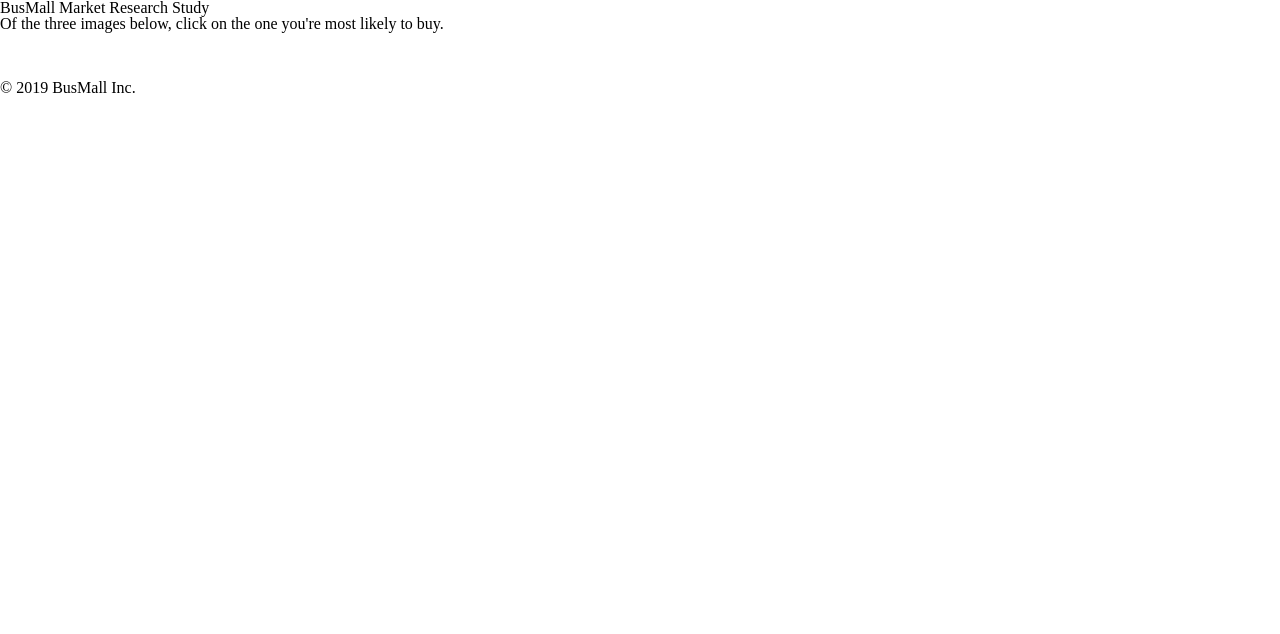
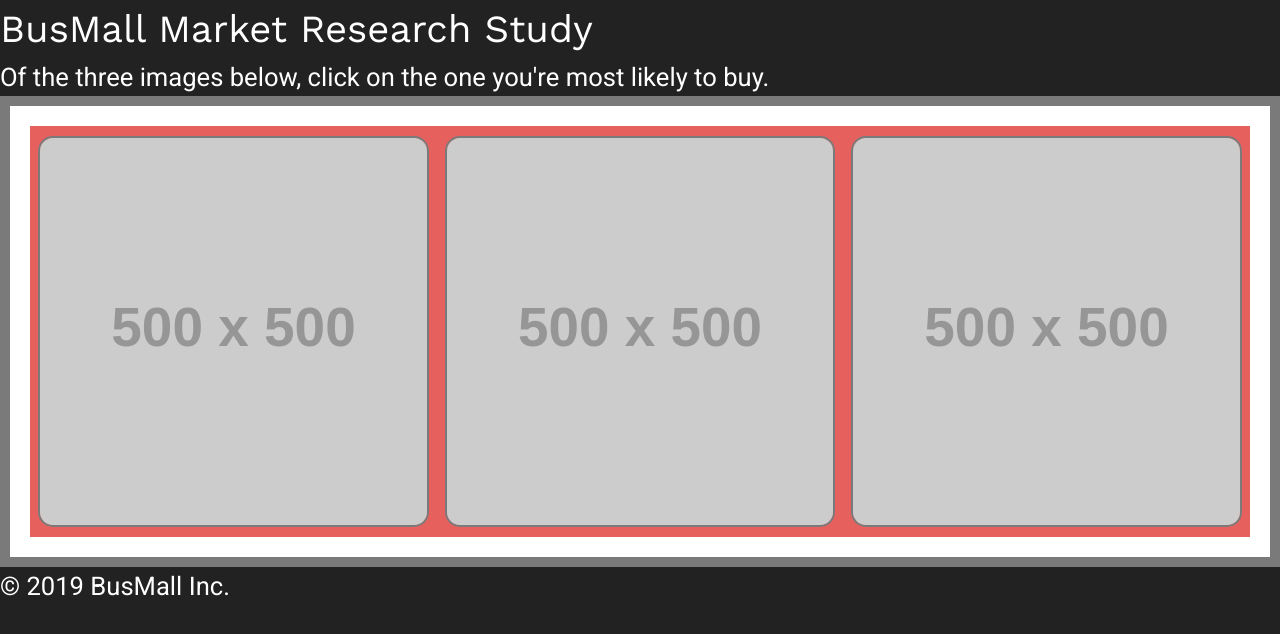
Before and after one commit to BillyBunn/busmall, a plain HTML site: page index.html in a window 1280 px wide. Drawn offline with nearby package versions, Linux system fonts and the light colour scheme; files that its build step writes are made by us from their sources; placeholder pictures from the web are drawn by us.

Commit message:
adds basic style

```diff
--- a/css/style.css
+++ b/css/style.css
@@ -0,0 +1,69 @@
+/*
+font-family: 'Work Sans', sans-serif;
+font-family: 'Roboto', sans-serif;
+
+COLORS
+white:  #ffffff
+black:  #222222
+grey:   #7A7A7A
+red:    #E6615E
+
+
+
+*/
+
+html, body {
+    height: 100%;
+    background: #222222;
+    color: #ffffff;
+}
+
+body {
+    font-family: 'Roboto', sans-serif;
+    line-height: 1.5;
+    font-size: 2vw;
+}
+
+h1 {
+    font-family: 'Work Sans', sans-serif;
+    font-size: 3vw;
+}
+
+section {
+    background: #7A7A7A;
+    padding: 10px;
+}
+
+section ul {
+    background: #ffffff;
+    padding: 20px;
+    display: flex;
+    flex-direction: row;
+    justify-content: center;
+    align-items: center;
+    min-width: 0;
+}
+
+section li {
+    background: #E6615E;
+    display: flex;
+    justify-content: center;
+    align-items: center;
+    padding: 10px 10px;
+
+}
+
+section img {
+    width: 450px;
+    max-width: 100%;
+    max-height: 450px;
+    /* padding: 5px; */
+    border: 2px solid #7A7A7A;
+    border-radius: 15px;
+    transition: 350ms;
+}
+
+section img:hover {
+    filter: grayscale(100%) blur(2px);
+    cursor: pointer;
+}
--- a/index.html
+++ b/index.html
@@ -3,8 +3,9 @@
 
 <head>
     <title>BusMall</title>
-    <link rel="stylesheet" href="style.css">
-    <link rel="stylesheet" href="reset.css">
+    <link rel="stylesheet" href="css/reset.css">
+    <link rel="stylesheet" href="css/style.css">
+    <link href="https://fonts.googleapis.com/css?family=Roboto|Work+Sans" rel="stylesheet">
 </head>
 
 <body>
@@ -19,13 +20,13 @@
         <section>
             <ul>
                 <li>
-                    <img id="image-one" src="" alt="" title="" />
+                    <img id="image-one" src="http://placehold.it/500x500" alt="" title="" />
                 </li>
                 <li>
-                    <img id="image-two" src="" alt="" title="" />
+                    <img id="image-two" src="http://placehold.it/500x500" alt="" title="" />
                 </li>
                 <li>
-                    <img id="image-three" src="" alt="" title="" />
+                    <img id="image-three" src="http://placehold.it/500x500" alt="" title="" />
                 </li>
             </ul>
         </section>
```
